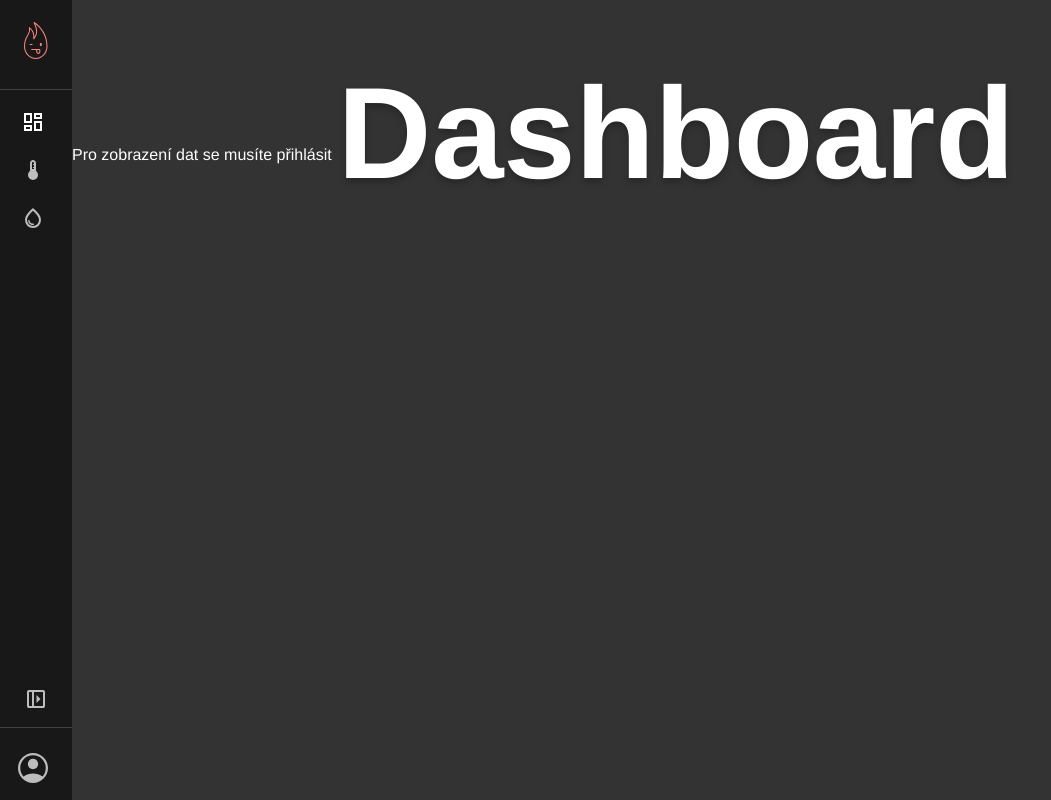
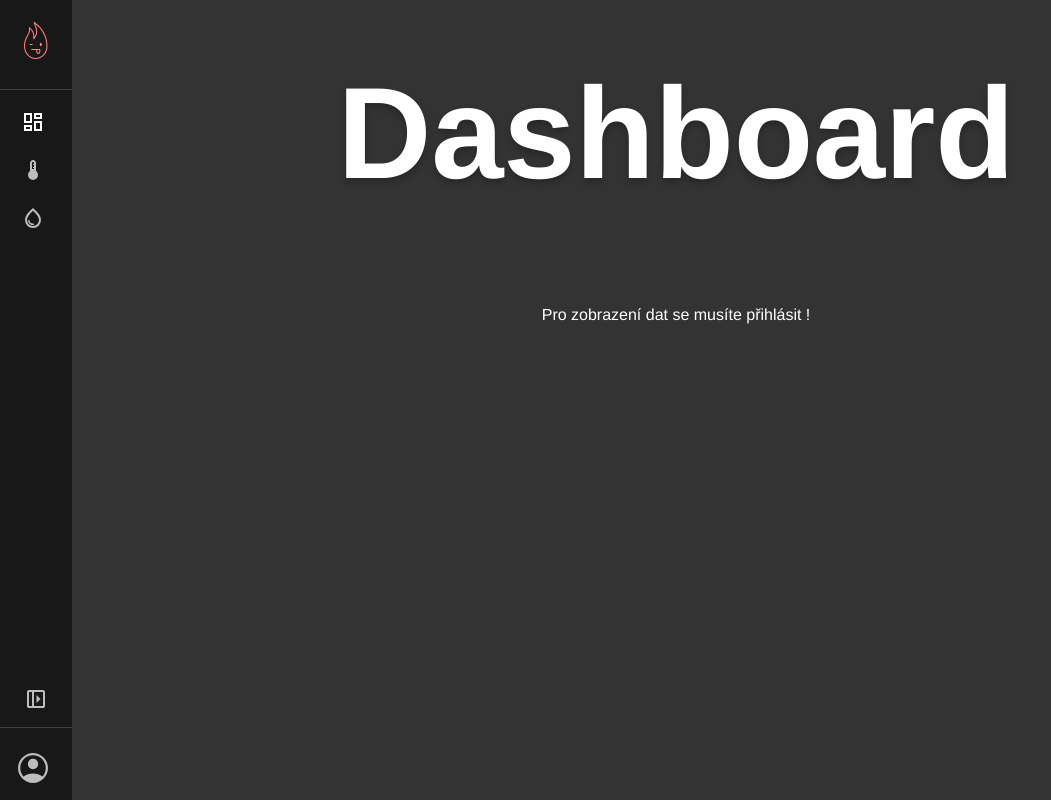
Before and after one commit to uu-team-8/uuWeb, a React (Vite) app: page / in a window 1280 px wide. Shown: the whole page, without its empty margins (0-1051 px from the left). Built offline with nearby package versions, Linux system fonts and the light colour scheme; the HTML template or start-up script is replaced by a standard one.

Commit message:
dashboard

```diff
--- a/src/pages/dashboard.tsx
+++ b/src/pages/dashboard.tsx
@@ -2,7 +2,8 @@ import type { FC } from "react";
 import { useState, useEffect } from "react";
 import styled from "@emotion/styled";
 
-import Card from "../components/card";
+import { Session } from "../components/left-panel";
+
 
 const Home: FC = () => {
     const [userSess, setUserSess] = useState<Session[]>([]);
@@ -23,7 +24,13 @@ const Home: FC = () => {
     return (
         <Wrapper>
             <Title>Dashboard</Title>
-            {!userSess[0] ? <p>Pro zobrazení dat se musíte přihlásit</p> :
+            {!userSess[0] ?
+
+                <TextContainer>
+                    <p>Pro zobrazení dat se musíte přihlásit !</p>
+                </TextContainer>
+
+            :
                 <CardContainer>
                     <iframe src="https://grafana.uu.vojtechpetrasek.com/d-solo/xRpNuj1Vk/uu-team-8?orgId=1&from=1677020400000&to=1677078000000&panelId=2" width="40%" height="300" frameborder="0"></iframe>
                     <iframe src="https://grafana.uu.vojtechpetrasek.com/d-solo/xRpNuj1Vk/uu-team-8?orgId=1&from=1677020400000&to=1677078000000&panelId=4" width="40%" height="300" frameborder="0"></iframe>
@@ -57,4 +64,8 @@ const CardContainer = styled("div")`
     margin-top: 160px;
 `
 
+const TextContainer = styled(CardContainer)`
+    justify-content: center;
+`
+
 export default Home;
```
